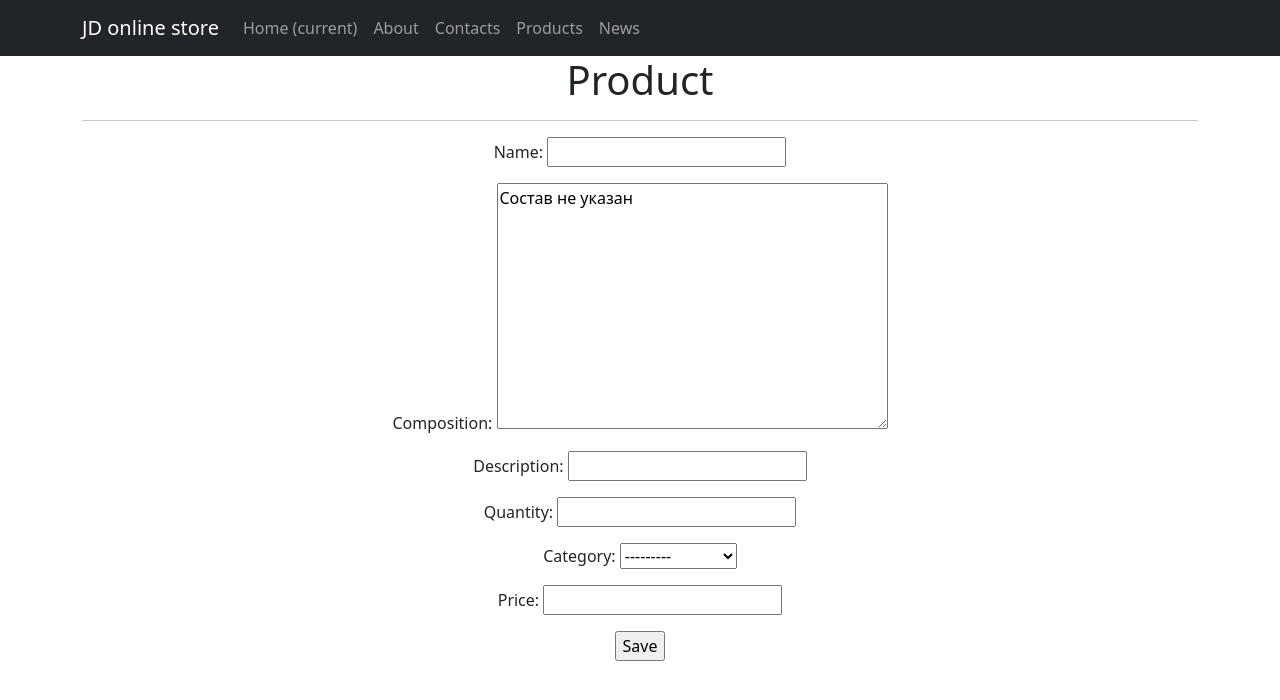
After one commit to NataljaBadulina/pythonProject5, a Django app: page /products/create/ in a window 1280 px wide. The commit adds this page. Shown: the top 700 px of the page. Run offline with Django 4.2, Linux system fonts and the light colour scheme; data comes from the database, SQL or seed files in the repository; both versions use the stored data as it was after the commit; some libraries are stand-ins or nearby versions.

Commit message:
Create products, edit, delete were added

```diff
--- /dev/null
+++ b/jdproject/jd_app/forms.py
@@ -0,0 +1,37 @@
+from django import forms
+from .models import Product
+from django.core.exceptions import ValidationError
+
+
+class ProductForm(forms.ModelForm):
+    description = forms.CharField(min_length=20)
+
+    class Meta:
+        model = Product
+        fields = [
+            'name',
+            'composition',
+            'description',
+            'quantity',
+            'category',
+            'price',
+        ]
+        # fields = '__all__'
+
+    def clean(self):
+        cleaned_data = super().clean()
+        name = cleaned_data.get("name")
+        description = cleaned_data.get("description")
+        if name == description:
+            raise ValidationError(
+                "Name and descriptions should be different"
+            )
+        return cleaned_data
+
+    def clean_name(self):
+        name = self.cleaned_data["name"]
+        if name[0].islower():
+            raise ValidationError(
+                "Название должно начинаться с заглавной буквы"
+            )
+        return name
--- a/jdproject/jd_app/models.py
+++ b/jdproject/jd_app/models.py
@@ -2,6 +2,8 @@ from django.db import models
 from datetime import datetime
 from django.contrib.auth.models import User
 from django.core.validators import MinValueValidator
+from django.urls import reverse
+
 
 director = 'DI'
 admin = 'AD'
@@ -44,6 +46,8 @@ class Product(models.Model):
     def __str__(self):
         return f'{self.name.title()}:{self.description[:100]}'
 
+    def get_absolute_url(self):
+        return reverse('product_detail', args=[str(self.id)])
 
 class Category(models.Model):
     name=models.CharField(max_length=100, unique=False)
--- a/jdproject/jd_app/urls.py
+++ b/jdproject/jd_app/urls.py
@@ -1,5 +1,9 @@
 from django.urls import path
-from .views import ProductsList, ProductDetail
+from .views import ProductsList, ProductDetail, ProductCreate, ProductUpdate, ProductDelete
 
-urlpatterns = [path('', ProductsList.as_view()),
-               path('<int:pk>',ProductDetail.as_view()),]
+urlpatterns = [path('', ProductsList.as_view(), name='product_list'),
+               path('<int:pk>', ProductDetail.as_view(), name='product_detail'),
+               path('create/', ProductCreate.as_view(), name='product_create'),
+               path('<int:pk>/update/', ProductUpdate.as_view(), name='product_update'),
+               path('<int:pk>/delete/', ProductDelete.as_view(), name='product_delete'),
+               ]
--- a/jdproject/jd_app/views.py
+++ b/jdproject/jd_app/views.py
@@ -3,6 +3,14 @@ from datetime import datetime
 from django.views.generic import ListView, DetailView
 from .models import Product
 from .filters import ProductFilter
+from .forms import ProductForm
+from django.http import HttpResponseRedirect
+
+from django.urls import reverse_lazy
+from django.views.generic import (
+    ListView, DetailView, CreateView, UpdateView, DeleteView
+)
+
 
 from django.http import HttpResponse
 
@@ -42,3 +50,37 @@ class ProductDetail(DetailView):
     model = Product
     template_name = 'flatpages/product.html'
     context_object_name = 'product'
+
+
+def create_product(request):
+    form = ProductForm()
+
+    if request.method == 'POST':
+        form = ProductForm(request.POST)
+        if form.is_valid():
+            form.save()
+            return HttpResponseRedirect('/products/')
+
+    return render(request, '/product_edit.html', {'form': form})
+
+
+# Добавляем новое представление для создания товаров.
+class ProductCreate(CreateView):
+    # Указываем нашу разработанную форму
+    form_class = ProductForm
+    # модель товаров
+    model = Product
+    # и новый шаблон, в котором используется форма.
+    template_name = 'flatpages/product_edit.html'
+
+# Добавляем представление для изменения товара.
+class ProductUpdate(UpdateView):
+    form_class = ProductForm
+    model = Product
+    template_name = 'flatpages/product_edit.html'
+
+# Представление удаляющее товар.
+class ProductDelete(DeleteView):
+    model = Product
+    template_name = 'flatpages/product_delete.html'
+    success_url = reverse_lazy('product_list')
--- a/jdproject/jdproject/urls.py
+++ b/jdproject/jdproject/urls.py
@@ -22,4 +22,5 @@ urlpatterns = [
     path('admin/', admin.site.urls),
     path('pages/', include('django.contrib.flatpages.urls')),
     path('products/', include ('jd_app.urls')),
-    ]
+
+]
--- a/jdproject/templates/flatpages/product.html
+++ b/jdproject/templates/flatpages/product.html
@@ -3,7 +3,8 @@
 
 <!-- Название у нас будет products -->
 {% block title %}
-Product
+{{Product}}
+
 {% endblock title %}
 
 <!-- В контенте на странице мы выводим все товары -->
--- /dev/null
+++ b/jdproject/templates/flatpages/product_edit.html
@@ -0,0 +1,11 @@
+{% extends 'flatpages/default.html' %}
+
+{% block content %}
+<h1>Product</h1>
+<hr>
+<form action="" method="post">
+    {%csrf_token %}
+    {{ form.as_p }}
+    <input type="submit" value="Save"/>
+</form>
+{% endblock content %}
```
Also changed, not shown: jdproject/jd_app/filters.py (+16 -13 lines), jdproject/templates/flatpages/product_delete.html (added, +11 -0 lines), jdproject/db.sqlite3.
